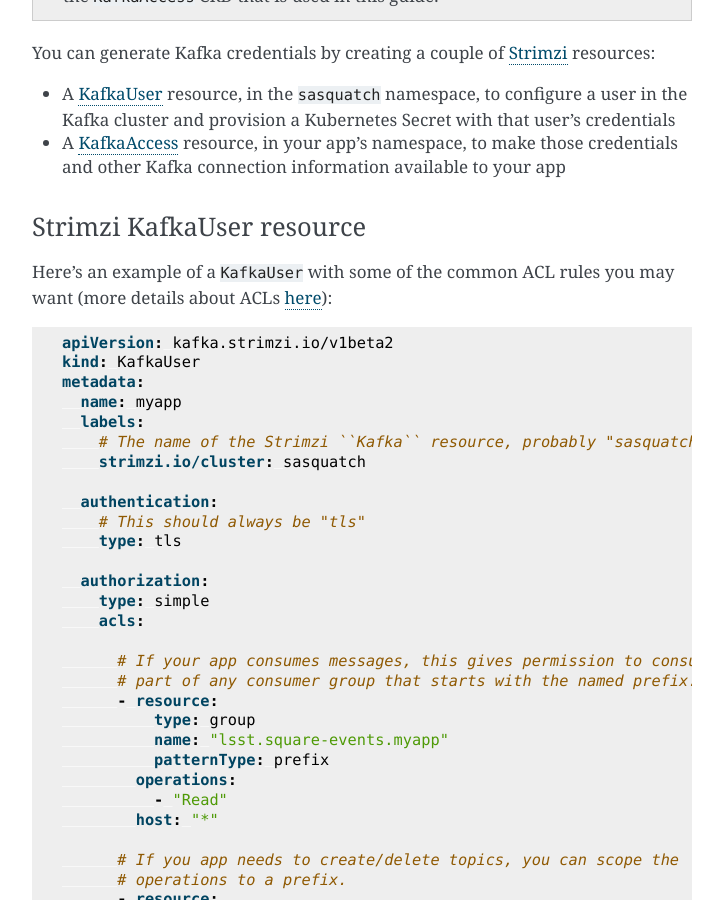
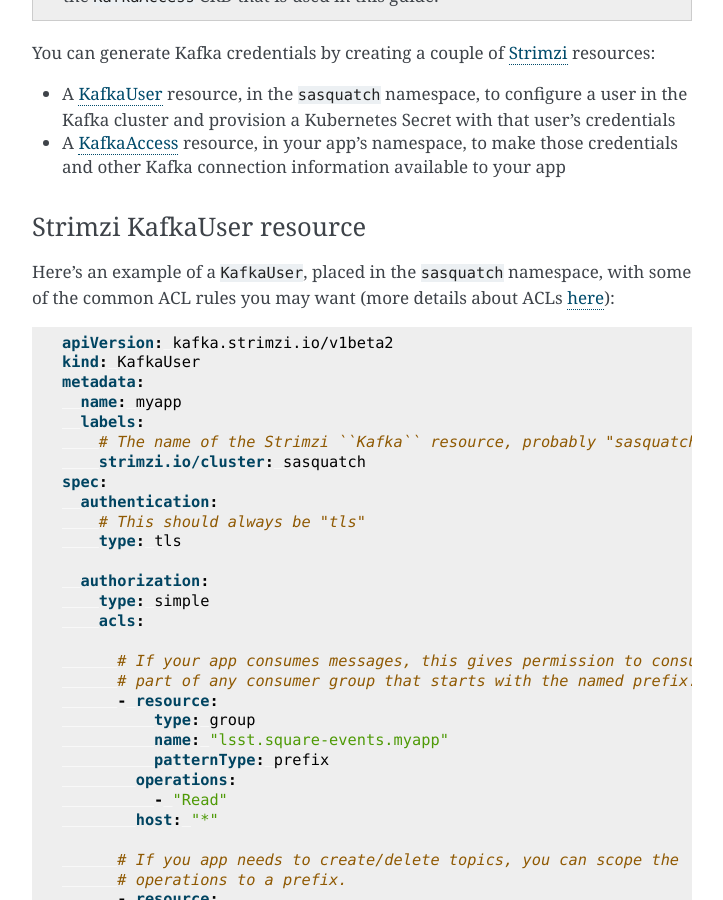
Before and after one commit to lsst-sqre/sasquatch, a Sphinx documentation site: the page built from docs/user-guide/directconnection.rst, in a window 1280 px wide and 900 px high, scrolled down 498 px. Shown: the whole window, without its empty margins (388-1111 px from the left). Built offline with Sphinx 7.4.7, drawn with Linux system fonts in a browser that asks for light colours.

Commit message:
Touch up kafka credentials docs

```diff
--- a/docs/user-guide/directconnection.rst
+++ b/docs/user-guide/directconnection.rst
@@ -33,7 +33,7 @@
 Strimzi KafkaUser resource
 --------------------------
 
-Here's an example of a ``KafkaUser`` with some of the common ACL rules you may want (more details about ACLs `here <https://docs.confluent.io/platform/current/security/authorization/acls/overview.html>`__):
+Here's an example of a ``KafkaUser``, placed in the ``sasquatch`` namespace, with some of the common ACL rules you may want (more details about ACLs `here <https://docs.confluent.io/platform/current/security/authorization/acls/overview.html>`__):
 
 .. code-block:: yaml
 
@@ -44,7 +44,7 @@
      labels:
        # The name of the Strimzi ``Kafka`` resource, probably "sasquatch"
        strimzi.io/cluster: sasquatch
-
+   spec:
      authentication:
        # This should always be "tls"
        type: tls
```
